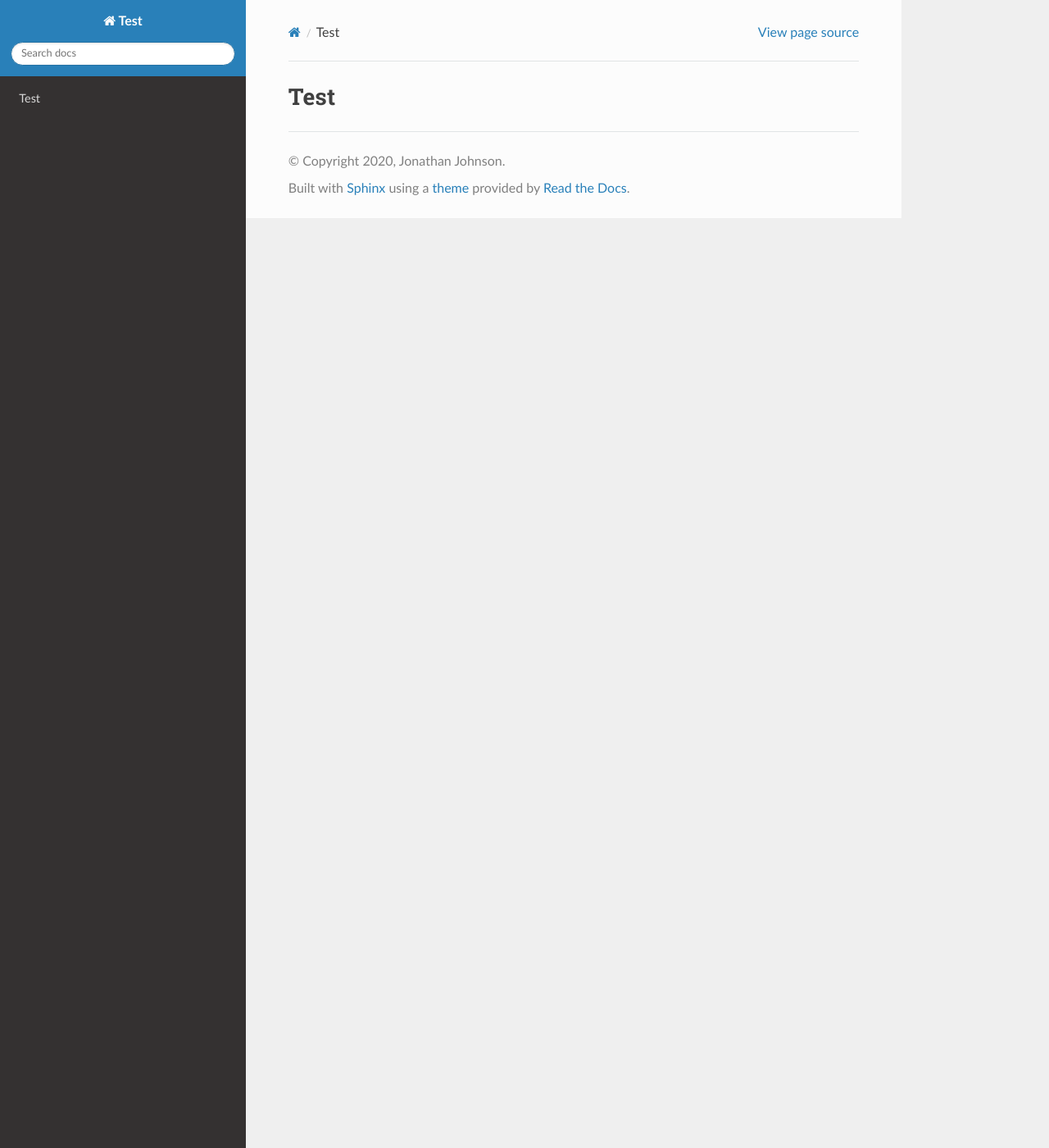
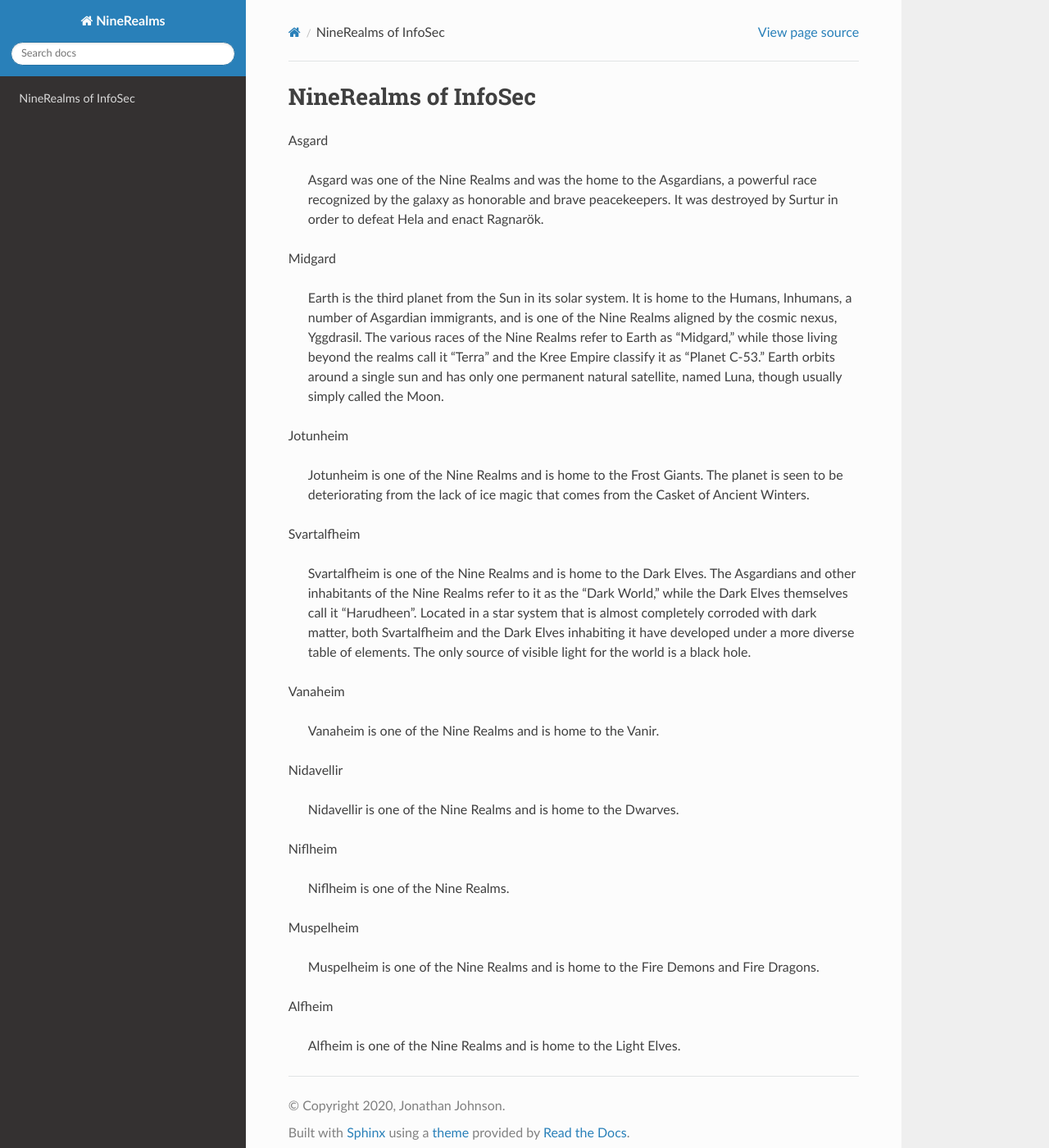
Before and after one commit to jsecurity101/IPC-Mechanisms, a Sphinx documentation site: the page built from docs/index.rst, in a window 1280 px wide and 1400 px high. Shown: the whole window at 82% size. Built offline with Sphinx 7.4.7 and the Read the Docs theme 2.0.0, drawn with Linux system fonts in a browser that asks for light colours.

Commit message:
nc3pt0r initial commit for testing poc wiki

```diff
--- a/docs/conf.py
+++ b/docs/conf.py
@@ -17,9 +17,10 @@
 
 # -- Project information -----------------------------------------------------
 
-project = 'Test'
+project = 'NineRealms'
 copyright = '2020, Jonathan Johnson'
 author = 'Jonathan Johnson'
+contributors = '@nc3pt0r'
 
 # The full version, including alpha/beta/rc tags
 release = '0.0.1'
--- a/docs/index.rst
+++ b/docs/index.rst
@@ -1,2 +1,38 @@
-Test
+NineRealms of InfoSec
 =======================================
+
+Asgard
+
+    Asgard was one of the Nine Realms and was the home to the Asgardians, a powerful race recognized by the galaxy as honorable and brave peacekeepers. It was destroyed by Surtur in order to defeat Hela and enact Ragnarök.
+
+Midgard
+
+    Earth is the third planet from the Sun in its solar system. It is home to the Humans, Inhumans, a number of Asgardian immigrants, and is one of the Nine Realms aligned by the cosmic nexus, Yggdrasil. The various races of the Nine Realms refer to Earth as "Midgard," while those living beyond the realms call it "Terra" and the Kree Empire classify it as "Planet C-53." Earth orbits around a single sun and has only one permanent natural satellite, named Luna, though usually simply called the Moon.
+
+Jotunheim
+
+    Jotunheim is one of the Nine Realms and is home to the Frost Giants. The planet is seen to be deteriorating from the lack of ice magic that comes from the Casket of Ancient Winters.
+
+Svartalfheim
+
+    Svartalfheim is one of the Nine Realms and is home to the Dark Elves. The Asgardians and other inhabitants of the Nine Realms refer to it as the "Dark World," while the Dark Elves themselves call it "Harudheen". Located in a star system that is almost completely corroded with dark matter, both Svartalfheim and the Dark Elves inhabiting it have developed under a more diverse table of elements. The only source of visible light for the world is a black hole.
+
+Vanaheim
+
+    Vanaheim is one of the Nine Realms and is home to the Vanir.
+
+Nidavellir
+
+    Nidavellir is one of the Nine Realms and is home to the Dwarves.
+
+Niflheim
+
+    Niflheim is one of the Nine Realms.
+
+Muspelheim
+
+    Muspelheim is one of the Nine Realms and is home to the Fire Demons and Fire Dragons.
+
+Alfheim
+
+    Alfheim is one of the Nine Realms and is home to the Light Elves.
```
